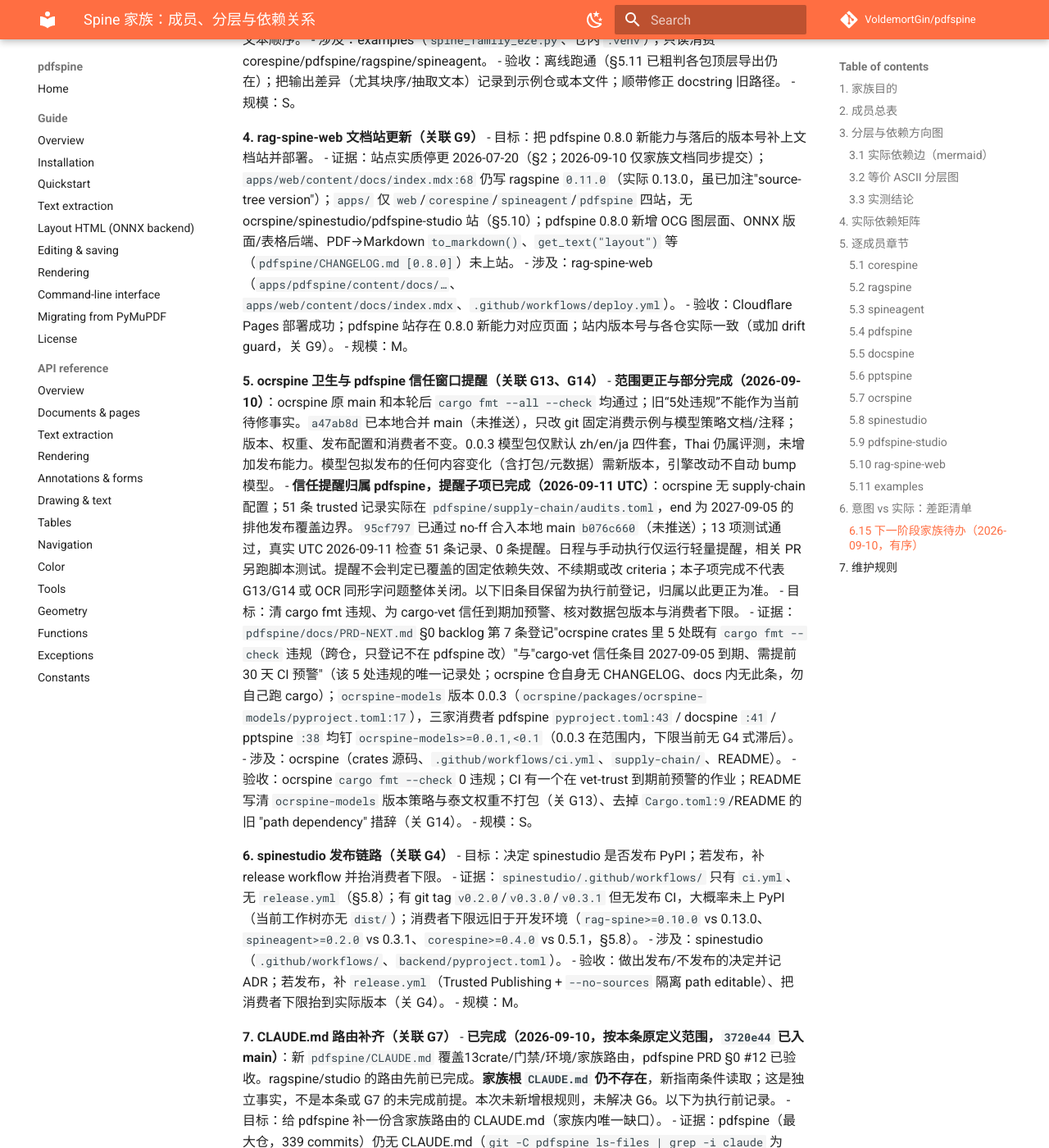
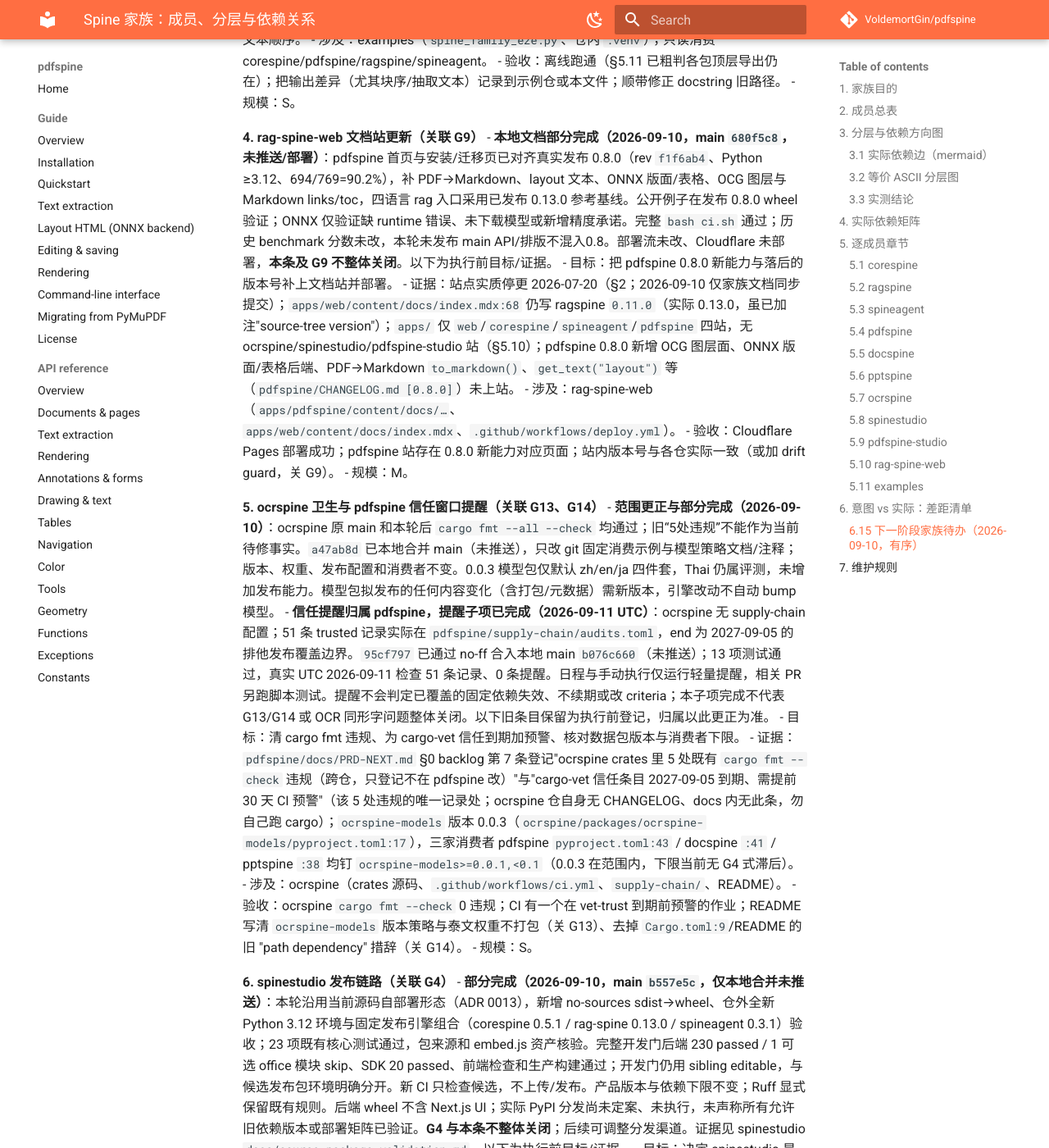
Before and after one commit to VoldemortGin/pdfspine, an MkDocs documentation site: the page built from docs/spine-family.md, in a window 1280 px wide and 1400 px high, scrolled down 20487 px. Shown: the whole window at 82% size. Built offline with MkDocs 1.6.1 and Material for MkDocs 9.7.7, drawn with Linux system fonts in a browser that asks for light colours; comment, search, counter and statistics services are not loaded; some of the changed text lies outside the part shown.

Commit message:
docs: record local web and studio validation boundaries

```diff
--- a/docs/spine-family.md
+++ b/docs/spine-family.md
@@ -505,6 +505,7 @@
 - 规模：S。
 
 **4. rag-spine-web 文档站更新（关联 G9）**
+- **本地文档部分完成（2026-09-10，main `680f5c8`，未推送/部署）**：pdfspine 首页与安装/迁移页已对齐真实发布 0.8.0（rev `f1f6ab4`、Python ≥3.12、694/769=90.2%），补 PDF→Markdown、layout 文本、ONNX 版面/表格、OCG 图层与 Markdown links/toc，四语言 rag 入口采用已发布 0.13.0 参考基线。公开例子在发布 0.8.0 wheel 验证；ONNX 仅验证缺 runtime 错误、未下载模型或新增精度承诺。完整 `bash ci.sh` 通过；历史 benchmark 分数未改，本轮未发布 main API/排版不混入0.8。部署流未改、Cloudflare 未部署，**本条及 G9 不整体关闭**。以下为执行前目标/证据。
 - 目标：把 pdfspine 0.8.0 新能力与落后的版本号补上文档站并部署。
 - 证据：站点实质停更 2026-07-20（§2；2026-09-10 仅家族文档同步提交）；`apps/web/content/docs/index.mdx:68` 仍写 ragspine `0.11.0`（实际 0.13.0，虽已加注"source-tree version"）；`apps/` 仅 `web`/`corespine`/`spineagent`/`pdfspine` 四站，无 ocrspine/spinestudio/pdfspine-studio 站（§5.10）；pdfspine 0.8.0 新增 OCG 图层面、ONNX 版面/表格后端、PDF→Markdown `to_markdown()`、`get_text("layout")` 等（`pdfspine/CHANGELOG.md [0.8.0]`）未上站。
 - 涉及：rag-spine-web（`apps/pdfspine/content/docs/…`、`apps/web/content/docs/index.mdx`、`.github/workflows/deploy.yml`）。
@@ -521,6 +522,7 @@
 - 规模：S。
 
 **6. spinestudio 发布链路（关联 G4）**
+- **部分完成（2026-09-10，main `b557e5c`，仅本地合并未推送）**：本轮沿用当前源码自部署形态（ADR 0013），新增 no-sources sdist→wheel、仓外全新 Python 3.12 环境与固定发布引擎组合（corespine 0.5.1 / rag-spine 0.13.0 / spineagent 0.3.1）验收；23 项既有核心测试通过，包来源和 embed.js 资产核验。完整开发门后端 230 passed / 1 可选 office 模块 skip、SDK 20 passed、前端检查和生产构建通过；开发门仍用 sibling editable，与候选发布包环境明确分开。新 CI 只检查候选，不上传/发布。产品版本与依赖下限不变；Ruff 显式保留既有规则。后端 wheel 不含 Next.js UI；实际 PyPI 分发尚未定案、未执行，未声称所有允许旧依赖版本或部署矩阵已验证。**G4 与本条不整体关闭**；后续可调整分发渠道。证据见 spinestudio `docs/source-package-validation.md`。以下为执行前目标/证据。
 - 目标：决定 spinestudio 是否发布 PyPI；若发布，补 release workflow 并抬消费者下限。
 - 证据：`spinestudio/.github/workflows/` 只有 `ci.yml`、无 `release.yml`（§5.8）；有 git tag `v0.2.0`/`v0.3.0`/`v0.3.1` 但无发布 CI，大概率未上 PyPI（当前工作树亦无 `dist/`）；消费者下限远旧于开发环境（`rag-spine>=0.10.0` vs 0.13.0、`spineagent>=0.2.0` vs 0.3.1、`corespine>=0.4.0` vs 0.5.1，§5.8）。
 - 涉及：spinestudio（`.github/workflows/`、`backend/pyproject.toml`）。
```
